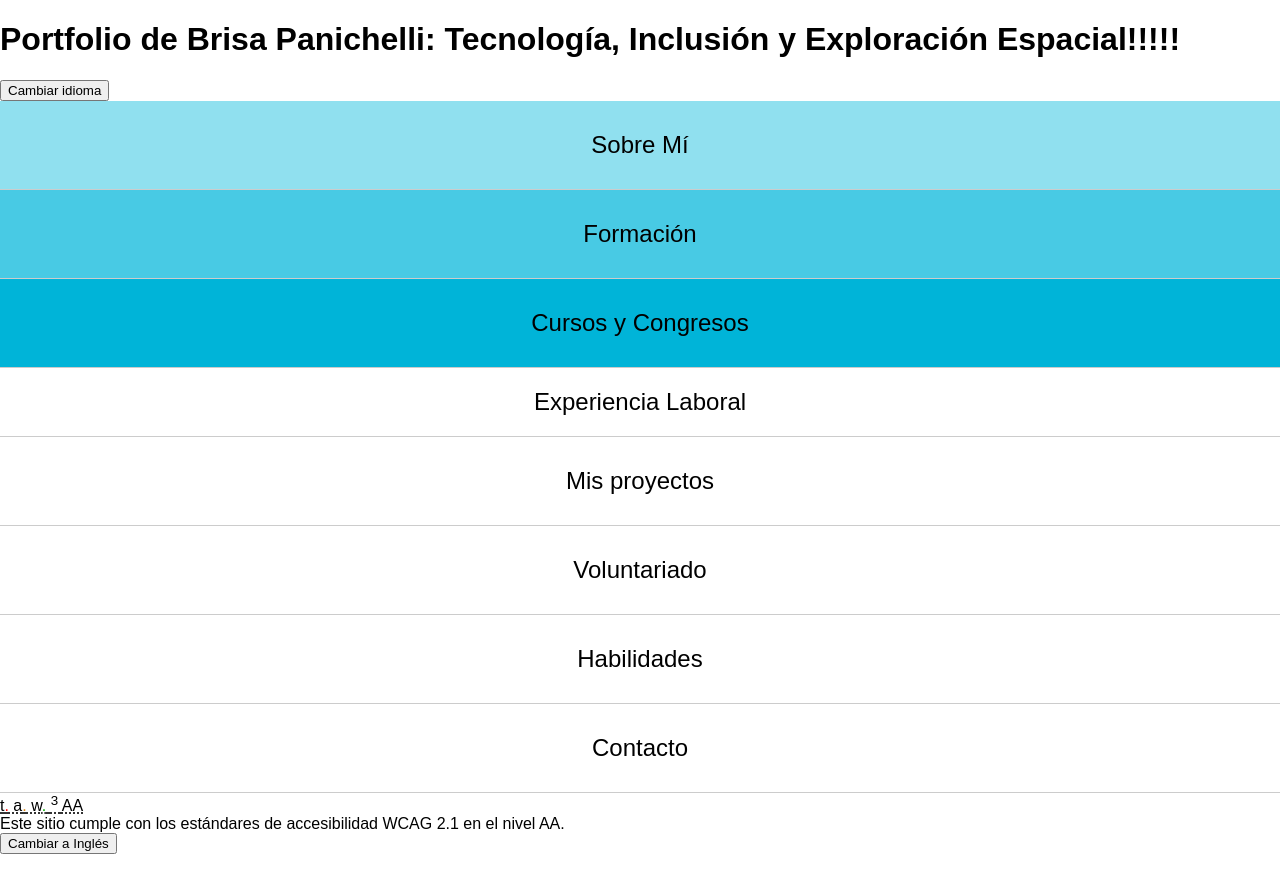
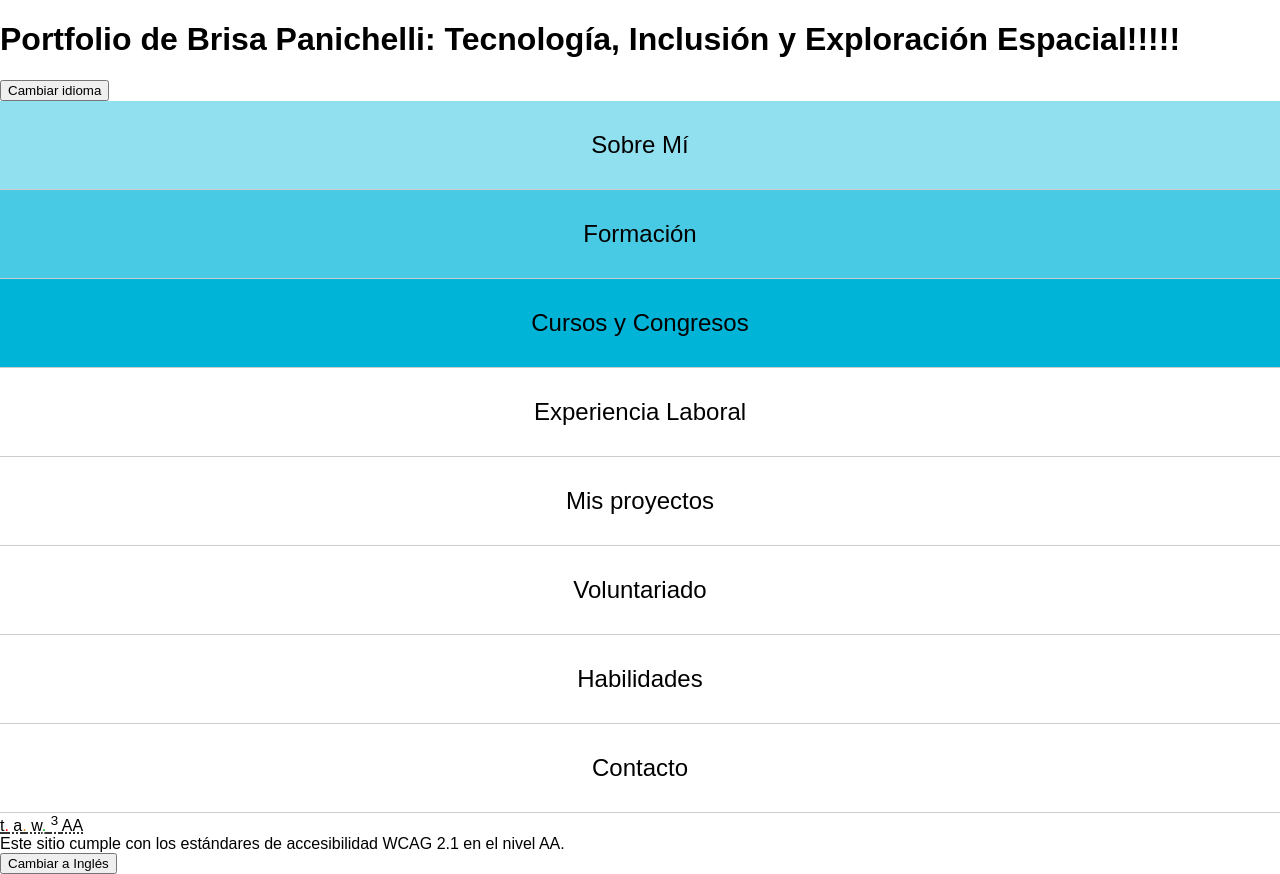
Before and after one commit to brisapanichelli/porfolio-brisa-panichelli, a plain HTML site: page index.html in a window 1280 px wide. Drawn offline with Linux system fonts and the light colour scheme.

Commit message:
correccion de errores en la sexión experiencia laboral

```diff
--- a/index.html
+++ b/index.html
@@ -46,8 +46,8 @@
   </div>
 
   <div class="section">
-  <butto    n class="section-title" aria-expanded="false">Experiencia Laboral</button>
-    <div class="section-content">
+<button     class="section-title" aria-expanded="false">Experiencia Laboral</button>
+<div class="section-content">
       <p>Pasantía en Cooperativa de Obras y Servicios Públicos Limitada de Rio Tercero. Área en Comunicaciones (Noviembre 2021 - Abril 2022).</p>
       <p>Ayudé con tareas como publicidad, administración de redes sociales e imagen pública de la empresa.</p>
       <p>Trabajé de forma colaborativa con otros empleados en la organización para llevar a cabo proyectos relacionados con la accesibilidad e inclusión de personas con discapacidad.</p>
```
